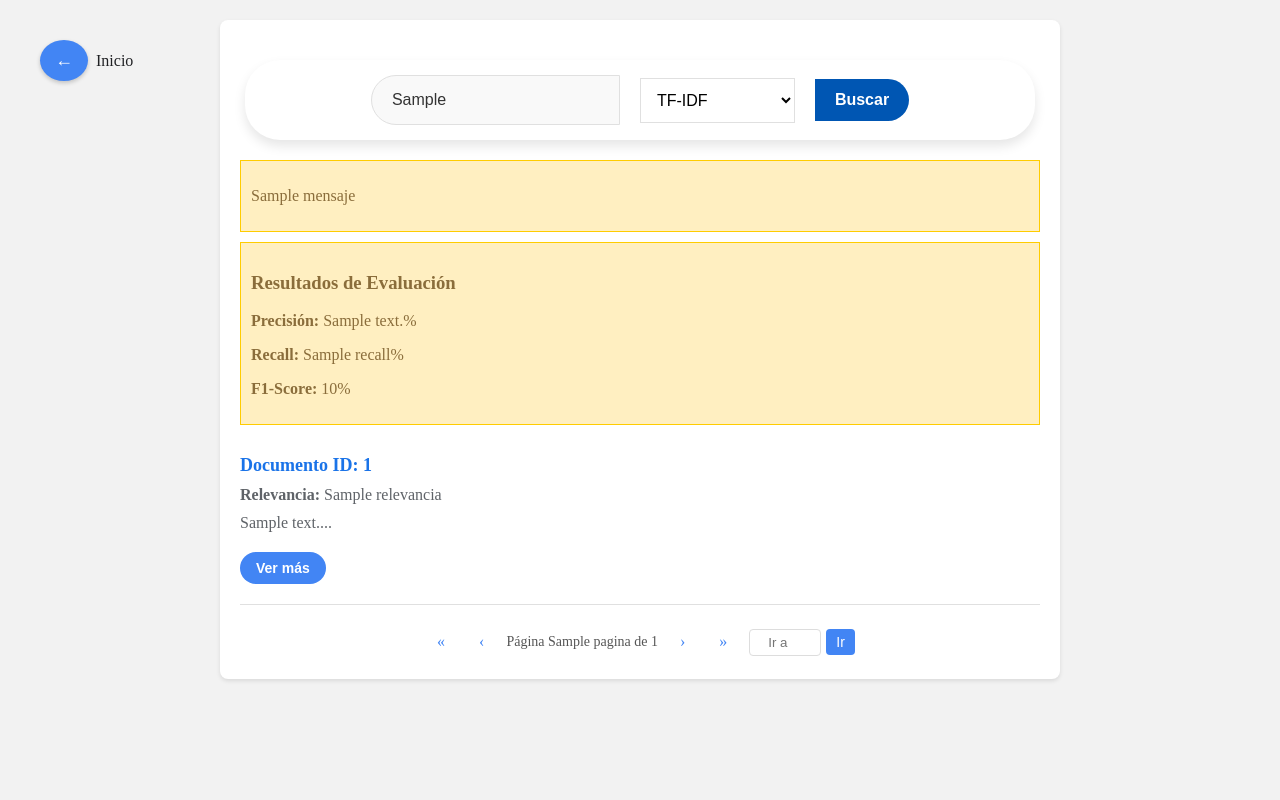
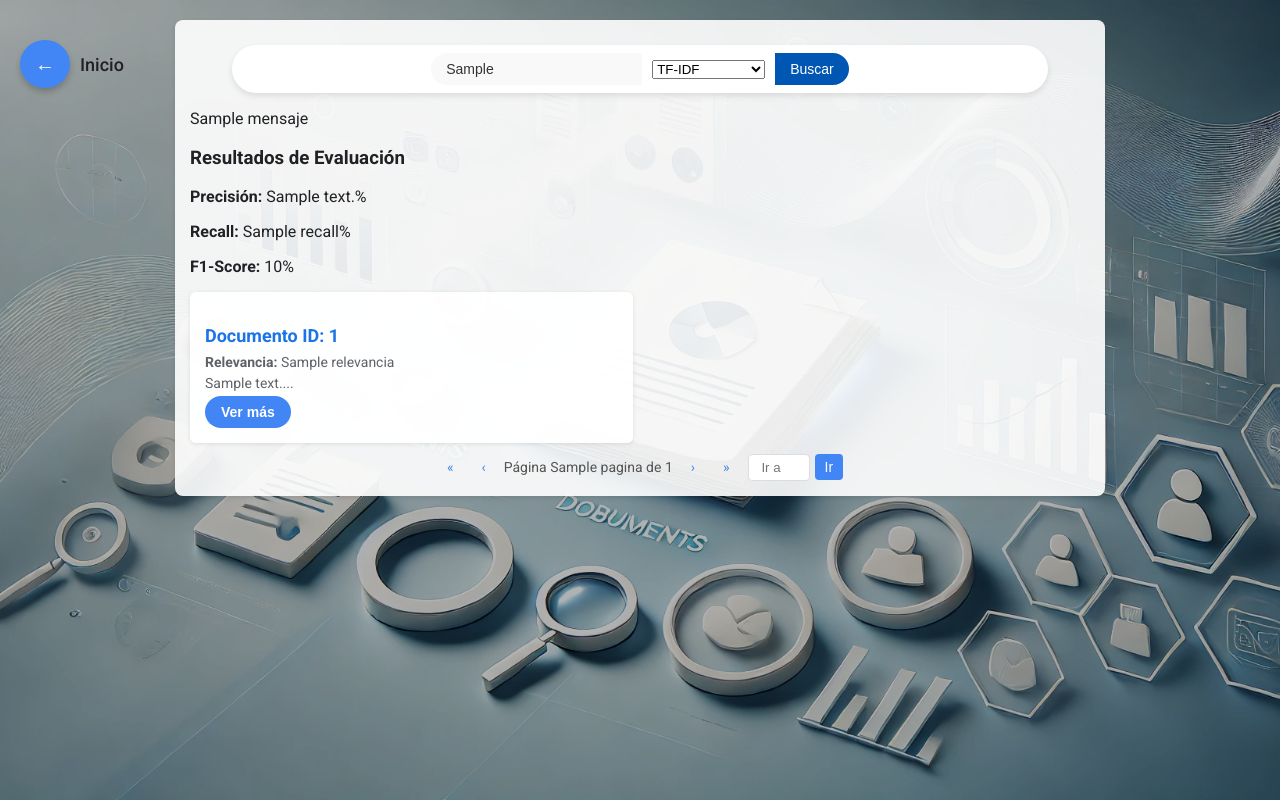
Before and after one commit to azambrano43/ri_proyecto_1b, a Flask app: template templates/resultados.html in a window 1280 px wide. Run offline with Flask 3, Linux system fonts and the light colour scheme; the template is opened without the code that fills it: most values are stand-ins (such as "Sample title", 1, 10 or a date in 2020); parts of the project's set-up code (start-up, migrations or seed data) failed here and were passed over.

Commit message:
Updated CSS styles for resultados.css and modified HTML structure in resultados.html

```diff
--- a/static/resultados.css
+++ b/static/resultados.css
@@ -1,17 +1,27 @@
+@import url('https://fonts.googleapis.com/css2?family=Roboto:wght@400;500;700&display=swap');
+
+/* Estilo general del cuerpo */
 body {
-    margin: 20px;
-    background-color: #f2f2f2;
+    margin: 0;
+    font-family: 'Roboto', sans-serif;
     color: #202124;
+    background-image: url('img/Professional_Search_Background.png');
+    background-size: cover;
+    background-repeat: no-repeat;
+    background-attachment: fixed;
+    background-position: center;
     position: relative;
 }
 
-.result-container {
-    background-color: #fff;
-    padding: 20px;
-    border-radius: 8px;
-    max-width: 800px;
-    margin: 0 auto;
-    box-shadow: 0 2px 4px rgba(0, 0, 0, 0.1);
+body::before {
+    content: '';
+    position: fixed;
+    top: 0;
+    left: 0;
+    width: 100%;
+    height: 100%;
+    background: rgba(0, 0, 0, 0.3); /* Oscurece el fondo */
+    z-index: -1;
 }
 
 /* Ícono de volver */
@@ -21,40 +31,85 @@ body {
     left: 20px;
     display: flex;
     align-items: center;
-    gap: 8px;
+    gap: 10px;
 }
 
 .volver-icono a {
     text-decoration: none;
-    color: #fff;
+    color: #ffffff;
     background-color: #4285F4;
-    padding: 10px 15px;
+    padding: 12px 15px;
     border-radius: 50%;
-    font-size: 18px;
-    box-shadow: 0 2px 4px rgba(0, 0, 0, 0.2);
+    font-size: 20px;
+    box-shadow: 0 4px 6px rgba(0, 0, 0, 0.2);
     transition: all 0.3s ease;
+    display: flex;
+    justify-content: center;
+    align-items: center;
 }
 
 .volver-icono a:hover {
     background-color: #357ae8;
-    box-shadow: 0 4px 8px rgba(0, 0, 0, 0.3);
+    transform: scale(1.1);
+    box-shadow: 0 6px 10px rgba(0, 0, 0, 0.3);
 }
 
 .volver-icono span {
-    font-size: 16px;
+    font-size: 18px;
     color: #202124;
+    font-weight: 500;
+    transition: color 0.3s ease;
 }
 
-.content-preview {
-    overflow: hidden;
-    text-overflow: ellipsis;
-    white-space: nowrap;
-    display: -webkit-box;
-    -webkit-line-clamp: 2; /* Muestra solo dos líneas */
-    -webkit-box-orient: vertical;
+.volver-icono:hover span {
+    color: #357ae8;
 }
 
-/* Estilo para el botón "Ver más" */
+/* Contenedor principal */
+.result-container {
+    background-color: rgba(255, 255, 255, 0.9); /* Fondo blanco semitransparente */
+    padding: 15px;
+    border-radius: 8px;
+    max-width: 900px;
+    margin: 20px auto;
+    box-shadow: 0 2px 4px rgba(0, 0, 0, 0.1);
+}
+
+/* Contenedor de resultados en dos columnas */
+.result-columns {
+    display: grid;
+    grid-template-columns: repeat(2, 1fr); /* Dos columnas iguales */
+    gap: 15px; /* Espaciado entre columnas */
+}
+
+/* Estilo de cada resultado */
+.result {
+    background-color: rgba(255, 255, 255, 0.95);
+    border-radius: 6px;
+    box-shadow: 0 1px 4px rgba(0, 0, 0, 0.1);
+    padding: 15px;
+    transition: transform 0.2s ease, box-shadow 0.3s ease;
+}
+
+.result:hover {
+    transform: translateY(-3px);
+    box-shadow: 0 2px 8px rgba(0, 0, 0, 0.15);
+}
+
+.result h3 {
+    color: #1a73e8;
+    font-size: 18px;
+    font-weight: bold;
+    margin-bottom: 8px;
+}
+
+.result p {
+    color: #5f6368;
+    font-size: 14px;
+    margin: 5px 0;
+}
+
+/* Botón "Ver más" */
 .toggle-content {
     padding: 8px 16px;
     background-color: #4285F4;
@@ -65,9 +120,9 @@ body {
     font-weight: bold;
     cursor: pointer;
     transition: background-color 0.3s ease, transform 0.2s ease;
-    margin-top: 10px;
-    display: inline-block;
-    text-align: center;
+    display: inline-flex;
+    align-items: center;
+    gap: 8px;
 }
 
 .toggle-content:hover {
@@ -75,28 +130,65 @@ body {
     transform: scale(1.05);
 }
 
-.toggle-content:focus {
-    outline: none;
-    box-shadow: 0 0 0 3px rgba(66, 133, 244, 0.5);
+/* Barra de búsqueda */
+.search-box {
+    display: flex;
+    align-items: center;
+    justify-content: center;
+    background-color: #ffffff;
+    border-radius: 30px;
+    box-shadow: 0 3px 6px rgba(0, 0, 0, 0.1);
+    width: 100%;
+    max-width: 800px;
+    padding: 8px;
+    margin: 10px auto;
 }
 
-.toggle-content:active {
-    background-color: #2c6ab4;
+.search-box input[type="text"] {
+    flex: 3;
+    padding: 8px 15px;
+    border: none;
+    border-radius: 30px 0 0 30px;
+    font-size: 14px;
+    background-color: #f9f9f9;
+    color: #333;
+    outline: none;
 }
 
+.search-box input[type="text"]:focus {
+    background-color: #ffffff;
+    border: 2px solid #4285F4;
+}
 
+.search-box button {
+    flex: 1;
+    padding: 8px 15px;
+    background-color: #0056b3;
+    color: white;
+    font-size: 14px;
+    border: none;
+    border-radius: 0 30px 30px 0;
+    cursor: pointer;
+    transition: background-color 0.3s ease;
+}
+
+.search-box button:hover {
+    background-color: #004494;
+}
+
+/* Paginación */
 .pagination {
     display: flex;
     justify-content: center;
     align-items: center;
-    margin-top: 20px;
-    gap: 10px;
-    font-size: 16px;
+    margin-top: 10px;
+    gap: 8px;
+    font-size: 14px;
 }
 
 .pagination a {
     text-decoration: none;
-    padding: 8px 12px;
+    padding: 6px 10px;
     color: #4285F4;
     border-radius: 50%;
     transition: all 0.3s ease;
@@ -127,7 +219,7 @@ body {
 }
 
 .pagination input[type="number"] {
-    width: 60px;
+    width: 50px;
     padding: 5px;
     border: 1px solid #ddd;
     border-radius: 4px;
@@ -148,91 +240,3 @@ body {
 .pagination .go-button:hover {
     background-color: #357ae8;
 }
-
-.result {
-    border-bottom: 1px solid #e0e0e0;
-    padding: 20px 0;
-}
-
-.result h3 {
-    margin: 0;
-    color: #1a73e8;
-    font-size: 18px;
-    font-weight: bold;
-}
-
-.result p {
-    margin: 10px 0;
-    color: #5f6368;
-    font-size: 16px;
-}
-
-.relevancia {
-    font-size: 14px;
-    color: #9e9e9e;
-}
-
-
-/* Barra de búsqueda dentro de los resultados */
-/* Barra de búsqueda */
-.search-box {
-    display: flex;
-    align-items: center; /* Centra verticalmente los elementos */
-    justify-content: center; /* Centra horizontalmente */
-    background-color: #ffffff;
-    border-radius: 35px; /* Bordes redondeados */
-    box-shadow: 0 6px 12px rgba(0, 0, 0, 0.1); /* Sombra suave */
-    width: 1000px; /* Ancho consistente */
-    max-width: 95%; /* Adaptable a pantallas pequeñas */
-    padding: 15px; /* Espaciado interno */
-    margin: 20px auto; /* Centrado en la página */
-  }
-
-  /* Campo de texto */
-  .search-box input[type="text"] {
-    flex: 3; /* Ocupa más espacio en relación a los demás */
-    padding: 15px 20px; /* Espaciado interno */
-    border: 1px solid #e0e0e0;
-    border-radius: 35px 0 0 35px; /* Bordes redondeados solo en la izquierda */
-    font-size: 16px;
-    background-color: #f9f9f9;
-    color: #333;
-    outline: none;
-    transition: all 0.3s ease; /* Transición para foco */
-  }
-
-  .search-box input[type="text"]:focus {
-    border-color: #0056b3;
-    background-color: #ffffff;
-  }
-
-  /* Menú desplegable */
-  .method-selection select {
-    flex: 1;
-    padding: 12px;
-    font-size: 16px;
-    border: 1px solid #e0e0e0;
-    border-radius: 0; /* Sin bordes adicionales */
-    background-color: #ffffff;
-    cursor: pointer;
-    margin: 0 10px; /* Espaciado entre elementos */
-  }
-
-  /* Botón */
-  .search-box button {
-    flex: 1;
-    padding: 12px 20px;
-    background-color: #0056b3;
-    color: #ffffff;
-    font-size: 16px;
-    font-weight: bold;
-    border: none;
-    border-radius: 0 35px 35px 0; /* Bordes redondeados solo en la derecha */
-    cursor: pointer;
-    transition: background-color 0.3s ease, transform 0.2s ease; /* Transición suave */
-  }
-
-  .search-box button:hover {
-    background-color: #004494;
-    transform: scale(1.05);
-  }
--- a/templates/resultados.html
+++ b/templates/resultados.html
@@ -13,6 +13,7 @@
         <span>Inicio</span>
     </div>
 
+    <!-- Contenedor principal -->
     <div class="result-container">
         <!-- Barra de búsqueda -->
         <div class="search-box">
@@ -29,37 +30,30 @@
                 <button type="submit" class="search-button">Buscar</button>
             </form>
         </div>
+
+        <!-- Mensajes de alerta -->
         {% if mensaje %}
-        <div class="alerta-mensaje" style="margin: 10px 0; padding: 10px; background-color: #ffefc1; border: 1px solid #ffcc00; color: #8a6d3b;">
+        <div class="alerta-mensaje">
             <p>{{ mensaje }}</p>
         </div>
         {% endif %}
-            <!-- Mostrar las métricas de evaluación si están disponibles -->
+
+        <!-- Métricas de evaluación -->
         {% if precision is not none %}
-        <div class="metrics" style="margin: 10px 0; padding: 10px; background-color: #ffefc1; border: 1px solid #ffcc00; color: #8a6d3b;">
+        <div class="metrics">
             <h3>Resultados de Evaluación</h3>
             <p><strong>Precisión:</strong> {{ precision }}%</p>
-            <div class="progress-bar-container">
-              <div class="progress-bar precision-bar" style="width: {{ precision }}%;"></div>
-            </div>
-
             <p><strong>Recall:</strong> {{ recall }}%</p>
-            <div class="progress-bar-container">
-              <div class="progress-bar recall-bar" style="width: {{ recall }}%;"></div>
-            </div>
-
             <p><strong>F1-Score:</strong> {{ f1_score }}%</p>
-            <div class="progress-bar-container">
-              <div class="progress-bar f1-score-bar" style="width: {{ f1_score }}%;"></div>
-            </div>
         </div>
         {% else %}
-            <div class="no-result" style="margin: 10px 0; padding: 10px; background-color: #ffefc1; border: 1px solid #ffcc00; color: #8a6d3b;">
-            <p><strong>Indice invertido - Sin métricas disponibles.</strong></p>
+        <div class="no-result">
+            <p><strong>Índice invertido - Sin métricas disponibles.</strong></p>
         </div>
         {% endif %}
 
-        <!-- Resultados -->
+        <!-- Resultados en dos columnas -->
+        <div class="result-columns">
             {% if resultados %}
                 {% for resultado in resultados %}
                 <div class="result">
@@ -79,6 +73,7 @@
                 <p>No se encontraron resultados para tu búsqueda.</p>
             </div>
             {% endif %}
+        </div>
 
         <!-- Paginación -->
         <div class="pagination">
@@ -98,6 +93,7 @@
         </div>
     </div>
 
+    <!-- Script para mostrar más/menos contenido -->
     <script>
         document.addEventListener("DOMContentLoaded", () => {
             const toggleButtons = document.querySelectorAll(".toggle-content");
```
Lines whose indentation alone changed are shown as unchanged.
